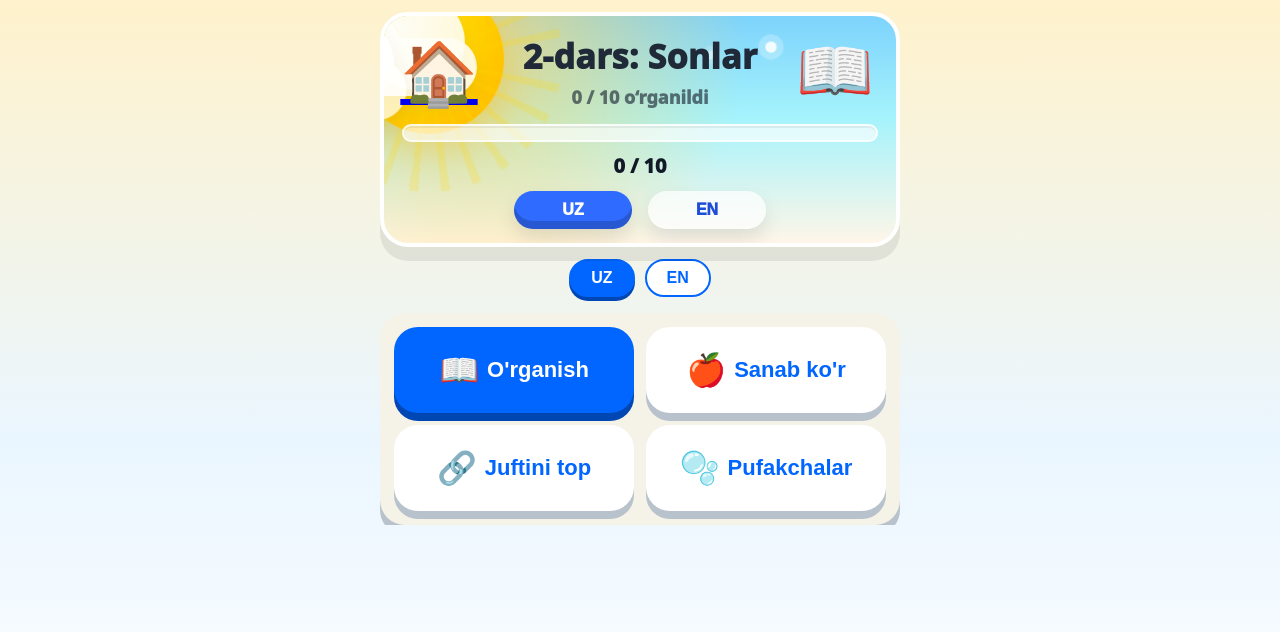
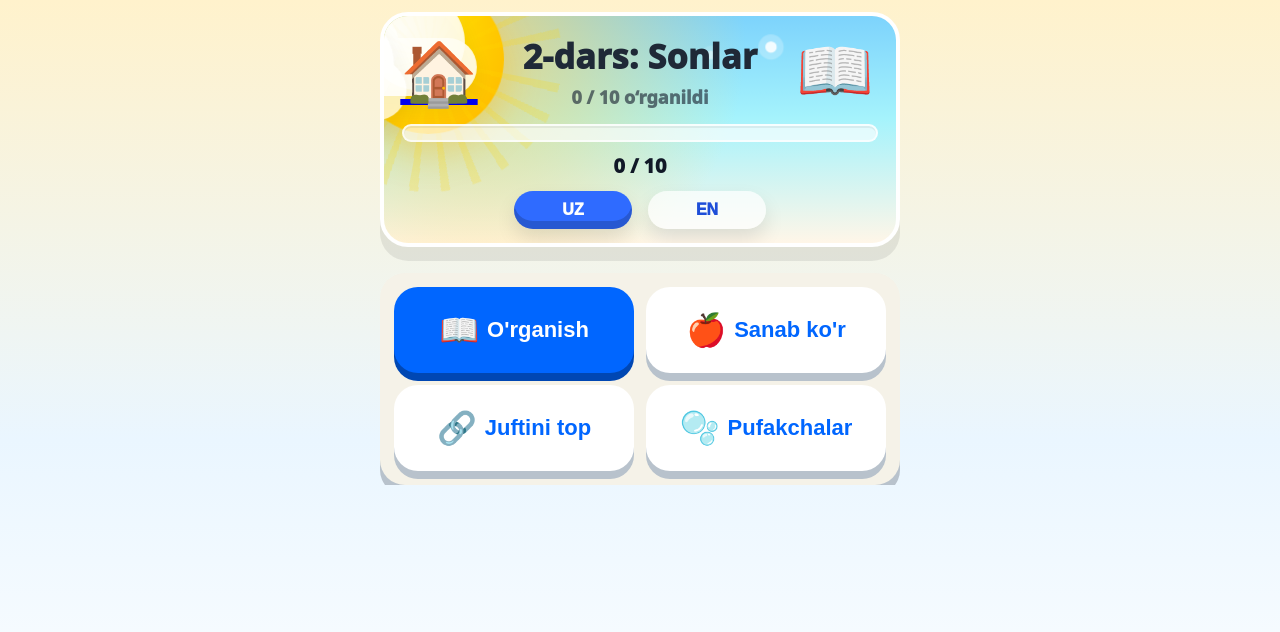
Before and after one commit to Nargiza80-eng/Uzbek-tili-A1, a plain HTML site: page lesson2.html in a window 1280 px wide. Drawn offline with Linux system fonts and the light colour scheme.

Commit message:
Update lesson2.html

```diff
--- a/lesson2.html
+++ b/lesson2.html
@@ -39,38 +39,9 @@
       overflow-x:hidden;
     }
 
-    /* ===== SPRACH-SWITCHER ===== */
-    .lang-bar{
-      display:flex;
-      justify-content:center;
-      gap:10px;
-      margin:10px 0 6px;
-      padding:0 14px;
-    }
-    .lang-btn{
-      padding:8px 20px;
-      border-radius:20px;
-      border:2px solid var(--primary);
-      background:#fff;
-      color:var(--primary);
-      font-weight:800;
-      font-size:16px;
-      cursor:pointer;
-      transition:all 0.2s;
-    }
-    .lang-btn.active{
-      background:var(--primary);
-      color:#fff;
-      box-shadow:0 4px 0 #0047b3;
-    }
-    .lang-btn:active{
-      transform:translateY(2px);
-      box-shadow:0 2px 0 #0047b3;
-    }
-
     /* ===== MENÜ BUTTONS ===== */
     .menuWrap{
-      margin-top:10px;
+      margin-top:14px;
       background:#F5F2E8;
       border-radius:var(--radius);
       padding:14px;
@@ -123,7 +94,6 @@
       .menuEmoji{font-size:22px;}
       .menu{gap:8px;}
       .menuWrap{padding:10px;}
-      .lang-btn{padding:6px 16px; font-size:14px;}
     }
 
     .panel{
@@ -457,12 +427,6 @@
 
   <div id="lessonHeader"></div>
 
-  <!-- SPRACH-SWITCHER -->
-  <div class="lang-bar" id="langBar">
-    <button class="lang-btn active" id="btnUz" onclick="switchLang('uz')">UZ</button>
-    <button class="lang-btn" id="btnEn" onclick="switchLang('en')">EN</button>
-  </div>
-
   <div class="app">
 
     <!-- Menü -->
@@ -483,12 +447,12 @@
       </div>
     </div>
 
-    <!-- O'rganish / Learn -->
+    <!-- O'rganish -->
     <div class="panel" id="panel-learn">
       <div class="learn-grid" id="vocabGrid"></div>
     </div>
 
-    <!-- Sanab ko'r / Counting -->
+    <!-- Sanab ko'r -->
     <div class="panel" id="panel-count">
       <div class="quiz-card">
         <p class="hint" id="hintCount">Nechta olma bor?</p>
@@ -502,7 +466,7 @@
       </div>
     </div>
 
-    <!-- Juftini top / Matching -->
+    <!-- Juftini top -->
     <div class="panel" id="panel-match">
       <div style="background:#fff;border-radius:25px;padding:20px;box-shadow:0 10px 0 var(--shadowSoft);">
         <h2 style="margin:0 0 10px;font-size:clamp(18px, 5vw, 22px);word-break:break-word;">
@@ -525,7 +489,7 @@
       </div>
     </div>
 
-    <!-- Pufakchalar / Bubbles -->
+    <!-- Pufakchalar -->
     <div class="panel" id="panel-balloon">
       <div style="background:#fff;border-radius:25px;padding:20px;box-shadow:0 10px 0 var(--shadowSoft);">
         <h2 style="margin:0 0 10px;font-size:clamp(18px, 5vw, 22px);word-break:break-word;">
@@ -549,9 +513,8 @@
   </div>
 
 <script>
-  const LESSON_ID = "lesson2_sonlar_v9";
+  const LESSON_ID = "lesson2_sonlar_v10";
 
-  // Vokabeln mit beide Sprachen
   const items = [
     {k:"21", n:1, uz:"bir", en:"one", emoji:"🥇"},
     {k:"22", n:2, uz:"ikki", en:"two", emoji:"🦆"},
@@ -565,7 +528,6 @@
     {k:"30", n:10, uz:"o'n", en:"ten", emoji:"🦶"},
   ];
 
-  // Alle UI-Texte für beide Sprachen
   const UI = {
     uz: {
       learn: "O'rganish", count: "Sanab ko'r", match: "Juftini top", balloon: "Pufakchalar",
@@ -614,12 +576,10 @@
     return Object.values(state.learned).filter(Boolean).length;
   }
 
-  // Hilfsfunktion: Wort in aktueller Sprache holen
   function getWord(item) {
     return state.lang === "uz" ? item.uz : item.en;
   }
 
-  // Hilfsfunktion: Untertitel in aktueller Sprache holen (andere Sprache)
   function getSubWord(item) {
     return state.lang === "uz" ? item.en : item.uz;
   }
@@ -646,21 +606,15 @@
     }
   }
 
-  /* ===== SPRACHUMSCHALTUNG ===== */
+  /* ===== SPRACHUMSCHALTUNG (nur über Header-Buttons) ===== */
   function switchLang(l){
     state.lang = l;
     save();
 
-    // Buttons visuell aktualisieren
-    document.getElementById("btnUz").classList.toggle("active", l === "uz");
-    document.getElementById("btnEn").classList.toggle("active", l === "en");
-
-    // Alles neu laden
     initHeader();
     updateUI();
     renderVocab();
 
-    // Aktive Spiele neu initialisieren
     if(document.getElementById("panel-match").classList.contains("show")){
       initMatchingGame();
     }
@@ -686,6 +640,8 @@
     document.getElementById("btnClose").innerText = t.btnClose;
     document.getElementById("btnClose2").innerText = t.btnClose2;
     document.getElementById("btnNew").innerText = t.btnNew;
+    document.getElementById("titleMatch").innerText = t.match;       // KORRIGIERT
+    document.getElementById("titleBalloon").innerText = t.balloon;   // KORRIGIERT
   }
 
   function closePanels(){
@@ -758,7 +714,7 @@
     const it = items.find(x=>x.k===key);
     if(!it) return;
 
-    const text = getWord(it);  // <-- KORRIGIERT: Nutzt aktuelle Sprache
+    const text = getWord(it);
     const langCode = (state.lang==="uz") ? "uz-UZ" : "en-US";
 
     try{
@@ -783,8 +739,8 @@
     const grid = document.getElementById("vocabGrid");
 
     grid.innerHTML = items.map(it=>{
-      const mainWord = getWord(it);      // <-- KORRIGIERT
-      const subWord = getSubWord(it);    // <-- KORRIGIERT
+      const mainWord = getWord(it);
+      const subWord = getSubWord(it);
 
       const st = starsText(state.stars[it.k]||0);
 
@@ -813,7 +769,7 @@
     return a;
   }
 
-  /* ==================== DRAG & DROP (MATCHING) ==================== */
+  /* ==================== DRAG & DROP ==================== */
   function initMatchingGame(){
     const nCol = document.getElementById("dragNums");
     const wCol = document.getElementById("dropWords");
@@ -827,12 +783,11 @@
     matchesCorrect = 0;
     matchesTotal = pool.length;
 
-    // Drop-Zonen (Wörter in aktueller Sprache)
     const shuffledWords = shuffle([...pool]);
     shuffledWords.forEach(it => {
       const dz = document.createElement("div");
       dz.className = "dropZone";
-      dz.innerText = getWord(it);  // <-- KORRIGIERT: Zeigt Wort in aktueller Sprache
+      dz.innerText = getWord(it);
       dz.dataset.k = it.k;
       dz.dataset.matched = "false";
 
@@ -847,7 +802,6 @@
       wCol.appendChild(dz);
     });
 
-    // Drag-Elemente (Zahlen)
     pool.forEach(it => {
       const d = document.createElement("div");
       d.className = "dragItem";
@@ -968,7 +922,7 @@
     return x >= rect.left && x <= rect.right && y >= rect.top && y <= rect.bottom;
   }
 
-  /* ==================== COUNTING (ZÄHLEN) ==================== */
+  /* ==================== COUNTING ==================== */
   function startCountingGame(){
     const area = document.getElementById("emojiArea");
     const choices = document.getElementById("countChoices");
@@ -1003,7 +957,7 @@
     });
   }
 
-  /* ==================== BALLOONS (BALLONS) ==================== */
+  /* ==================== BALLOONS ==================== */
   function stopBalloonGame(){
     if(balloonInterval){
       clearInterval(balloonInterval);
@@ -1024,7 +978,7 @@
     const targetItem = items[Math.floor(Math.random() * items.length)];
     let currentTarget = targetItem.n;
 
-    const targetWord = getWord(targetItem);  // <-- KORRIGIERT: Wort in aktueller Sprache
+    const targetWord = getWord(targetItem);
     task.innerText = UI[state.lang].find + " " + targetWord;
 
     balloonInterval = setInterval(() => {
@@ -1053,7 +1007,7 @@
           } else {
             const newTarget = items[Math.floor(Math.random() * items.length)];
             currentTarget = newTarget.n;
-            const newWord = getWord(newTarget);  // <-- KORRIGIERT
+            const newWord = getWord(newTarget);
             task.innerText = UI[state.lang].find + " " + newWord;
           }
         } else {
@@ -1071,10 +1025,6 @@
   document.addEventListener("DOMContentLoaded", () => {
     load();
 
-    // Setze aktive Sprach-Buttons
-    document.getElementById("btnUz").classList.toggle("active", state.lang === "uz");
-    document.getElementById("btnEn").classList.toggle("active", state.lang === "en");
-
     updateUI();
     initHeader();
     renderVocab();
```
